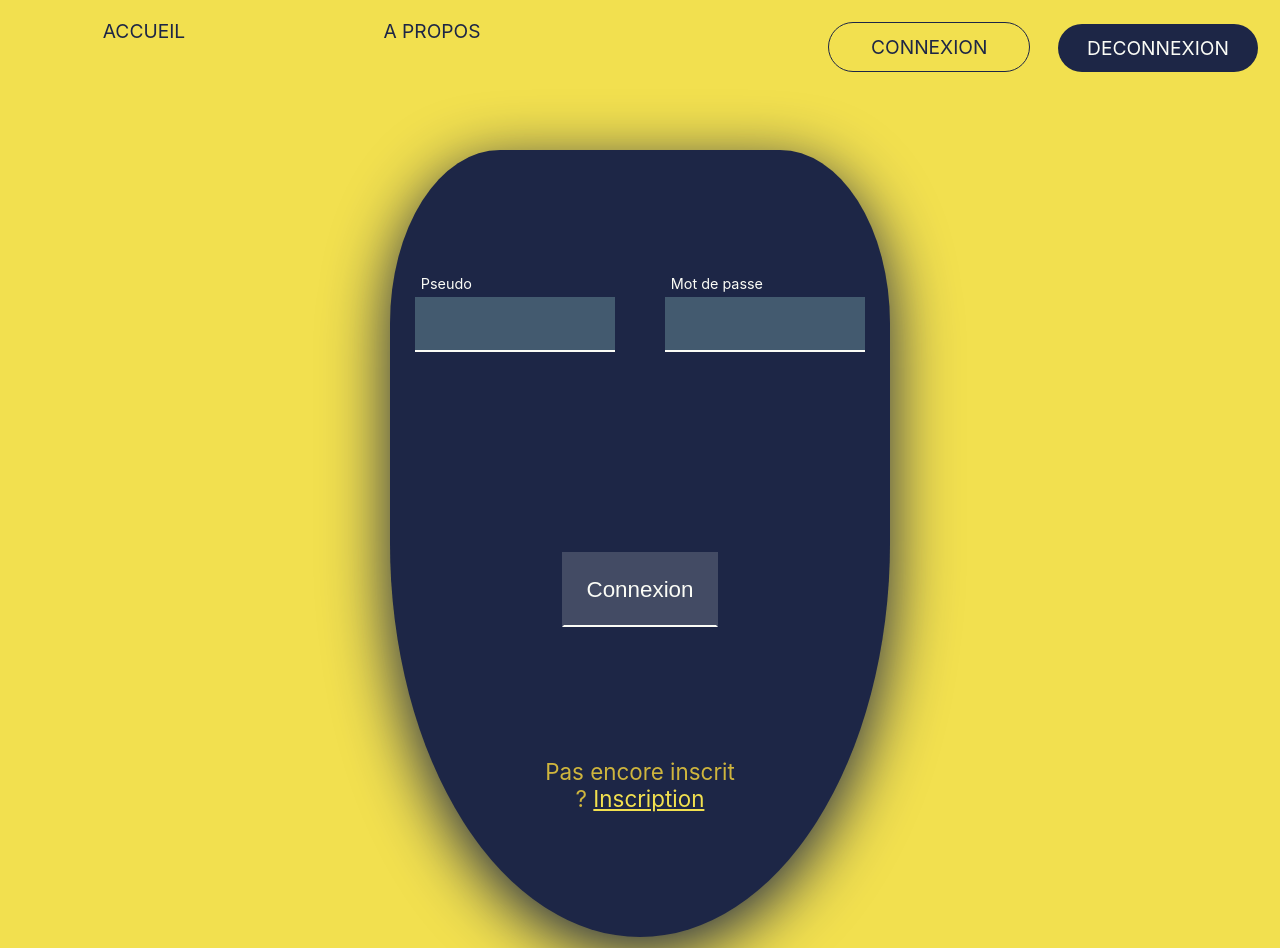
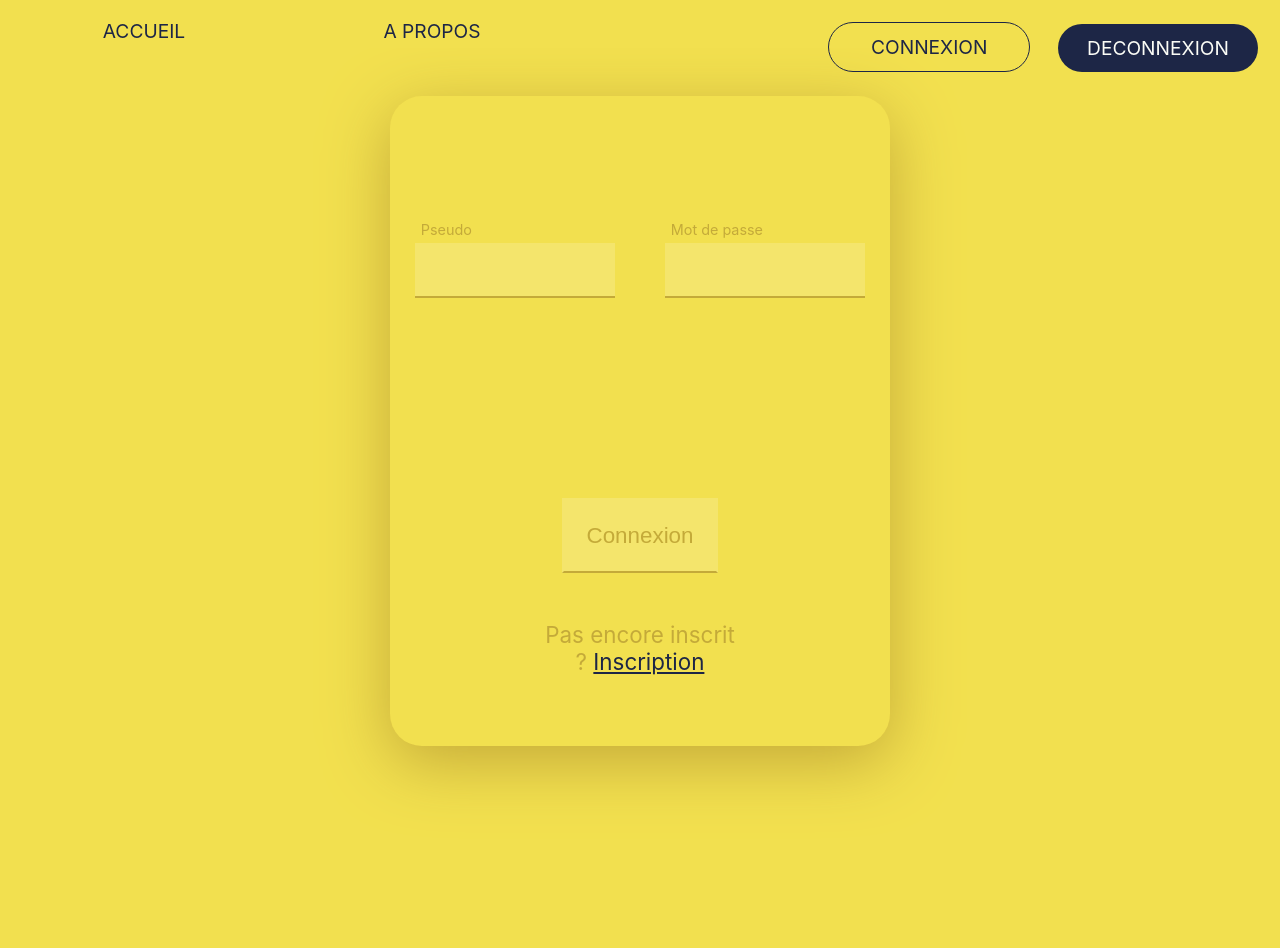
Before and after one commit to SnyDrive25/listecourses, a React (Create React App) app: page /connexion in a window 1280 px wide. After the commit the page ends 800 px from the top, so only its background shows below. Built offline with nearby package versions, Linux system fonts and the light colour scheme.

Commit message:
css and quantity label review

```diff
--- a/src/index.css
+++ b/src/index.css
@@ -2,7 +2,7 @@
   --black: #fbfcf6;
   --light: #fbfcf6;
   --main: #f2e04f;
-  --main-plus: #cfb53d;
+  --main-plus: #c4aa39;
   --dark: #1d2646;
   --grey: #7a9295;
 }
--- a/src/pages/connexion/Connexion.css
+++ b/src/pages/connexion/Connexion.css
@@ -1,21 +1,20 @@
 #connexion {
-    margin-top: 150px;
+    margin-top: 12vh;
     margin-left: auto;
     margin-right: auto;
     padding: 25px 0;
-    background-color: var(--dark);
+    background-color: var(--main);
     border: none;
-    box-shadow: 0 1em 4em var(--dark);
-    height: 650px;
-    max-height: 90vh;
+    box-shadow: 0 1em 4em var(--main-plus);
+    height: 600px;
+    max-height: 80vh;
     min-height: fit-content;
     width: 95vw;
     max-width: 500px;
     filter: hue-rotate(0deg);
-    border-radius: 44% 44% 100% 100%;
+    border-radius: 2em;
     transition: all.2s;
 }
-
 
 @media only screen and (min-width: 700px) {
 
@@ -26,21 +25,18 @@
 
     @keyframes flow {
         0% {
-            box-shadow: 0 1em 4em var(--dark);
+            box-shadow: 0 1em 4em var(--main-plus);
             transform: translateY(0em);
-            filter: hue-rotate(0deg);
         }
 
         50% {
-            box-shadow: 0 .3em 1.2em var(--dark);
+            box-shadow: 0 .3em 1.2em var(--main-plus);
             transform: translateY(.7em);
-            filter: hue-rotate(17deg);
         }
 
         100% {
-            box-shadow: 0 1em 4em var(--dark);
+            box-shadow: 0 1em 4em var(--main-plus);
             transform: translateY(0em);
-            filter: hue-rotate(0deg);
         }
     }
 
@@ -70,8 +66,8 @@
     background-color: rgb(251, 252, 246, .17);
     border: .1em solid transparent;
     border-radius: 0;
-    border-bottom: .1em solid var(--light);
-    color: var(--light);
+    border-bottom: .1em solid var(--main-plus);
+    color: var(--main-plus);
     transition: all.2s;
 }
 
@@ -84,7 +80,7 @@
     border-radius: 100%;
     padding: 2em;
     transform: translateY(-1em);
-    border: .1em solid var(--light);
+    border: .1em solid var(--main-plus);
     color: transparent;
     outline: none;
     margin-bottom: -2em;
@@ -95,17 +91,17 @@
     z-index: 1;
     top: 0em;
     left: 0;
-    color: var(--light);
+    color: var(--main-plus);
     background-color: transparent;
 }
 
 #connexion p input {
-    color: var(--light);
+    color: var(--main-plus);
     width: calc(100% - .8em);
     border: none;
     border-radius: 0px;
-    border-bottom: .1em solid var(--light);
-    background-color: #435a6f;
+    border-bottom: .1em solid var(--main-plus);
+    background-color: rgb(251, 252, 246, .17);
     padding: .4em;
     padding-top: .8em;
     text-align: center;
@@ -114,14 +110,16 @@
 #connexion p input:focus,
 #connexion p input:active,
 #connexion p input:target {
-    background-color: var(--dark);
+    background-color: var(--main);
     border-radius: 1% 1% 50% 50%;
 }
 
 .infos {
+    margin: 0 auto !important;
+    margin-top: 17px !important;
     font-size: 1.4em;
 }
 
 .infos a {
-    color: var(--main);
+    color: var(--dark);
 }
--- a/src/pages/connexion/Connexion.js
+++ b/src/pages/connexion/Connexion.js
@@ -9,11 +9,11 @@ function Connexion() {
             <div>
                 <p>
                     <label>Pseudo</label>
-                    <input id="email" name="email"></input>
+                    <input type="text" id="pseudo" name="pseudo"></input>
                 </p>
                 <p>
                     <label>Mot de passe</label>
-                    <input id="mdp" name="mdp"></input>
+                    <input type="password" id="mdp" name="mdp"></input>
                 </p>
             </div>
             <div>
--- a/src/pages/home/Home.css
+++ b/src/pages/home/Home.css
@@ -2,8 +2,6 @@
     position: relative;
     background-color: rgb(251, 252, 246, .1);
     height: fit-content;
-    padding: 1em;
-    width: 90vw;
     max-width: 750px;
     border-radius: 9px 9px 0 0;
     margin: 0 auto;
@@ -17,7 +15,7 @@
     flex-wrap: wrap;
     flex-direction: row;
     border-radius: 0 0 9px 9px;
-    gap: 50px;
+    gap: 17px;
 }
 
 #button,
@@ -38,13 +36,11 @@
     border: none;
 }
 
-.sync {
+.special {
     color: var(--main-plus);
-    max-width: 92vw;
     font-size: 1.4em;
     background-color: transparent;
     border: .1em solid var(--main-plus);
-    margin-bottom: 4vw;
 }
 
 #input {
@@ -92,9 +88,11 @@
 }
 
 .card p {
-    border-radius: 9px 0 0 9px;
+    border-radius: 9px;
     position: relative;
     width: fit-content;
+    padding-right: 3.5em;
+    margin: 0;
 }
 
 .card p span {
@@ -104,7 +102,8 @@
     border: .1em solid var(--dark);
     color: var(--light);
     border-radius: 0 9px 9px 0;
-    right: -1.5em;
+    right: 0em;
+    width: 2em;
     padding: 9px;
 }
 
@@ -112,8 +111,7 @@
     cursor: pointer;
     animation: tremble .07s infinite;
     animation-timing-function: linear;
-    border-color: crimson;
-    color: crimson;
+    filter: brightness(2) sepia(20) hue-rotate(-50deg) saturate(7);
 }
 
 @keyframes tremble {
@@ -122,16 +120,26 @@
     }
 
     44% {
-        transform: rotateZ(2deg) translateX(3px);
+        transform: rotateZ(1deg) translateX(2px);
     }
 
     81% {
-        transform: rotateZ(-2deg) translateX(-3px);
+        transform: rotateZ(-1deg) translateX(-2px);
     }
 
     100% {
         transform: rotateZ(0deg);
     }
+}
+
+.separator {
+    width: 90%;
+    height: .2em;
+    margin: 25px auto;
+    margin-bottom: 10px;
+    background-color: var(--main-plus);
+    opacity: .33;
+    border-radius: .2em;
 }
 
 .card input {
@@ -144,6 +152,11 @@ input {
 }
 
 @media only screen and (min-width: 1200px) {
+
+    .card {
+        padding: 1em;
+        width: 90vw;
+    }
 
     .minion {
         position: fixed;
@@ -159,6 +172,15 @@ input {
 
 }
 
+@media only screen and (max-width: 1200px) {
+
+    .card {
+        padding: .5em;
+        width: 98vw;
+    }
+
+}
+
 input::-webkit-outer-spin-button,
 input::-webkit-inner-spin-button {
     -webkit-appearance: none;
--- a/src/pages/home/Home.js
+++ b/src/pages/home/Home.js
@@ -5,6 +5,9 @@ import { useState } from 'react';
 function Home() {
 
   var [liste, setListe] = useState([]);
+
+
+  // Si le localStorage n'existe pas ou que sa taille est nulle, on l'initialise à un tableau nul, sinon, on y touche pas !
 
   if (localStorage.getItem("liste") === undefined || localStorage.getItem("liste") === null) {
 
@@ -16,9 +19,15 @@ function Home() {
     if (JSON.parse(localStorage.getItem("liste").length) === 0) {
 
       localStorage.setItem("liste", JSON.stringify([]));
+
     }
 
   }
+
+
+  // on regarde s'il y a des éléments affichés sur le HTML
+  // si oui : on ne fait rien
+  // si non : si la liste dans le localStorage existe, on agrémente le HTML avec les éléments du localStorage
 
   setTimeout(() => {
 
@@ -47,6 +56,10 @@ function Home() {
 
   }, 25);
 
+
+  // Toutes les secondes, le navigateur va ensuite vérifier si les données du HTML ont la même taille que celles du localStorage
+  // Si non, on actualise le localStorage
+
   setInterval(() => {
 
     let div = document.getElementById("card");
@@ -65,6 +78,7 @@ function Home() {
         localStorage.setItem("liste", JSON.stringify(textArray));
 
       }
+
       else {
 
         setListe(textArray);
@@ -132,17 +146,28 @@ function Home() {
   }
 
   return (
+
     <div className="App">
+
       <h1>Ma liste de courses personnalisée !</h1>
-      <button className='sync'>Synchroniser avec les données du navigateur</button>
+
       <div className='card'>
+
         <input type="text" placeholder='Oignons, Poulet, Jus, ...' id="new_element"></input>
         <input type="number" placeholder='Ex : 4' id="quantite"></input>
+
         <button id="button" onClick={() => search()}>Ajouter</button>
+
+        <div className='separator'></div>
+
       </div>
+
       <div className='card big' id="card"></div>
+
       <div className='minion'></div>
-    </ div >
+
+    </div >
+
   );
 }
 
```
